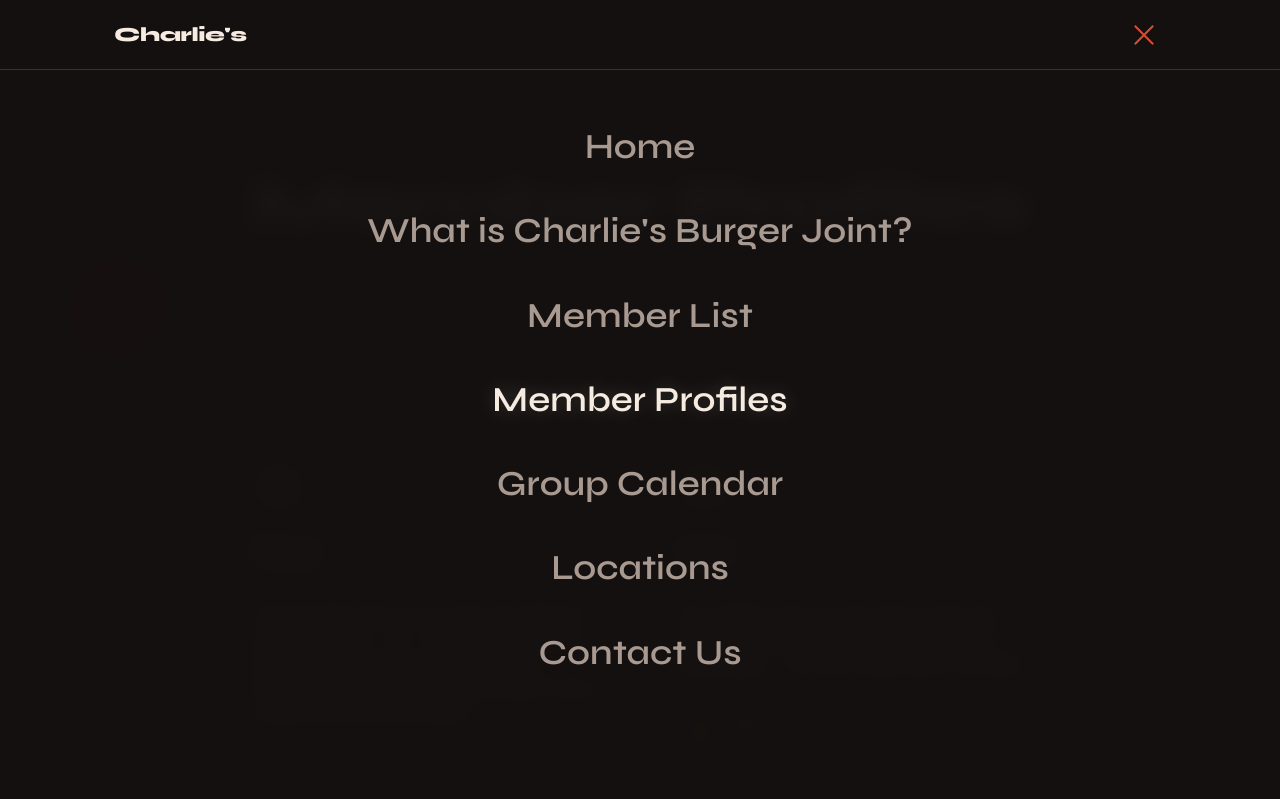
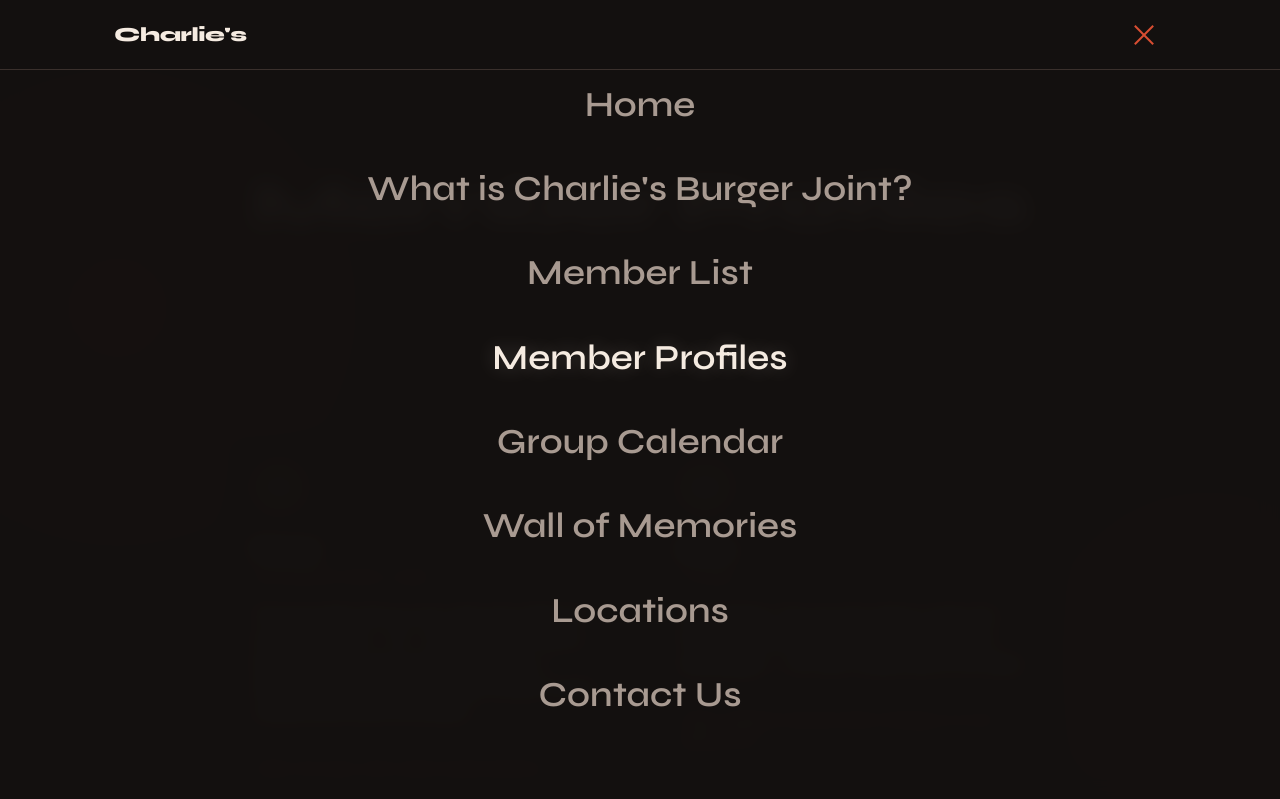
Before and after one commit to Nova-Nkosi/TheBurgerJoint, a plain HTML site: page profiles.html in a window 1280 px wide. Both pictures are taken after a click on the button "Open menu". Shown: the top 799 px of the page. Drawn offline with Linux system fonts and the light colour scheme.

Commit message:
Update profiles.html

```diff
--- a/profiles.html
+++ b/profiles.html
@@ -8,14 +8,12 @@
 </head>
 <body>
 
-    <!-- Ambient Background Orbs -->
     <div class="bg-orbs" aria-hidden="true">
         <div class="orb orb-1"></div>
         <div class="orb orb-2"></div>
         <div class="orb orb-3"></div>
     </div>
 
-    <!-- Top Navigation -->
     <div class="topbar">
         <div class="wrap">
             <a class="brand" href="index.html">Charlie's</a>
@@ -25,25 +23,23 @@
         </div>
     </div>
 
-    <!-- Overlay Menu -->
     <nav class="overlay" id="overlay" aria-label="Main menu">
         <a href="index.html">Home</a>
         <a href="what-is.html">What is Charlie's Burger Joint?</a>
         <a href="members.html">Member List</a>
         <a href="profiles.html" class="active">Member Profiles</a>
         <a href="calendar.html">Group Calendar</a>
+        <a href="memories.html">Wall of Memories</a>
         <a href="locations.html">Locations</a>
         <a href="contact.html">Contact Us</a>
     </nav>
 
-    <!-- Page Header -->
     <header class="page-head">
         <p class="kicker">03 &mdash; The Regulars</p>
         <h1>Member Profiles</h1>
         <p class="lead" style="margin: 16px auto 0;">No photos. Just names, bios, and the usual order.</p>
     </header>
 
-    <!-- Main Content -->
     <main>
         <section style="border-top: none;">
             <div class="wrap">
@@ -134,7 +130,6 @@
         </section>
     </main>
 
-    <!-- Footer -->
     <footer>
         <div class="wrap">
             <p>Developed by Nova, 2026</p>
```
